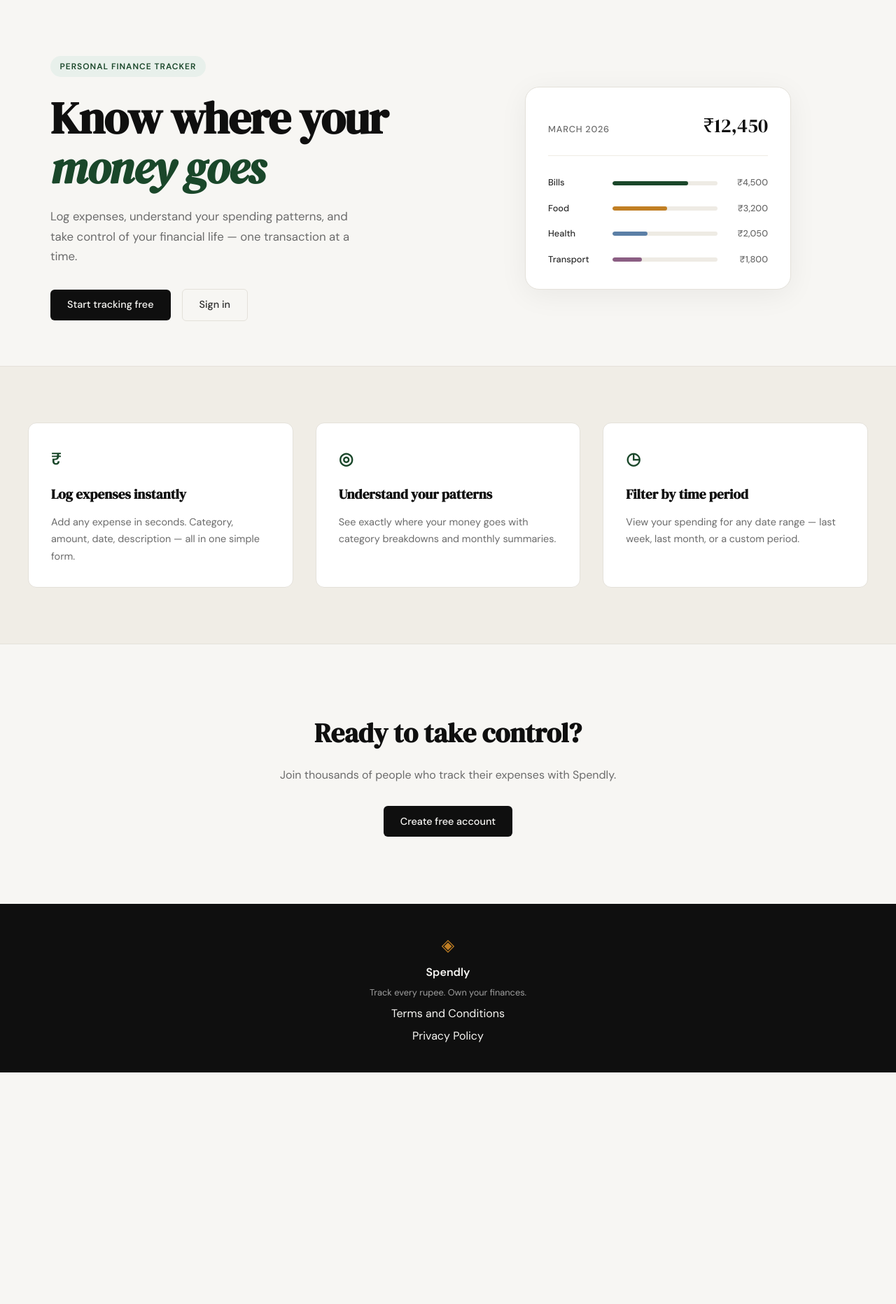
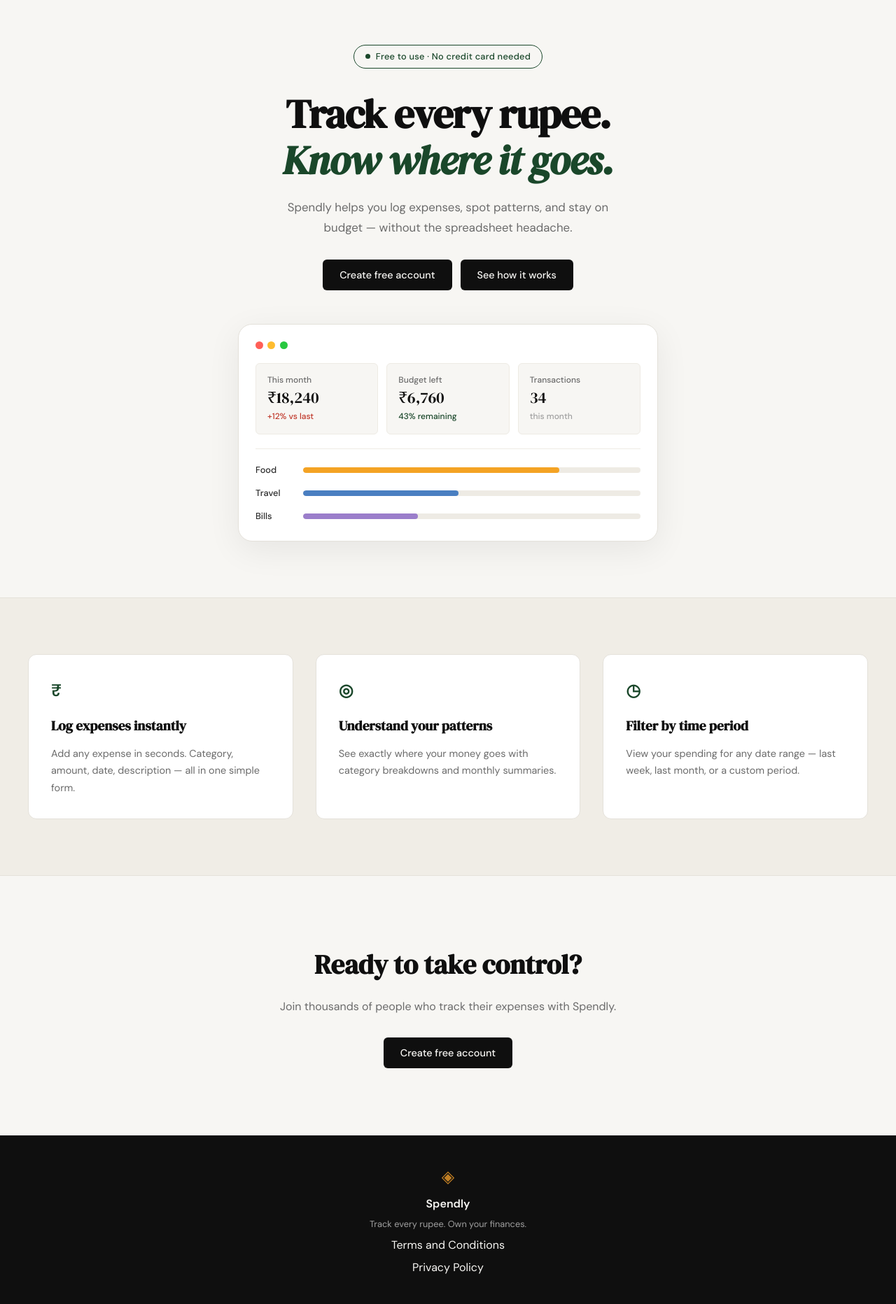
Before and after one commit to Dimpalchitte/Spendly, a Flask app: page / in a window 1280 px wide. Shown: the part 61-1925 px from the top of the page at 70% size. Before the commit the page ends 1594 px from the top, so only its background shows below. Run offline with Flask 3, Linux system fonts and the light colour scheme.

Commit message:
landing: redesign hero section to match mockup

```diff
--- /dev/null
+++ b/static/css/landing.css
@@ -0,0 +1,192 @@
+/* ------------------------------------------------------------------ */
+/* Hero overrides — centered single-column layout                      */
+/* ------------------------------------------------------------------ */
+
+.hero {
+    display: block;
+    padding: 4rem 2rem 5rem;
+    text-align: center;
+}
+
+.hero-center {
+    max-width: 640px;
+    margin: 0 auto;
+}
+
+/* Badge */
+.hero-badge {
+    display: inline-flex;
+    align-items: center;
+    gap: 0.5rem;
+    background: transparent;
+    border: 1.5px solid var(--accent);
+    color: var(--accent);
+    font-size: 0.8rem;
+    font-weight: 500;
+    letter-spacing: 0.02em;
+    padding: 0.35rem 1rem;
+    border-radius: 999px;
+    margin-bottom: 2rem;
+    text-transform: none;
+}
+
+.hero-badge-dot {
+    width: 7px;
+    height: 7px;
+    border-radius: 50%;
+    background: var(--accent);
+    flex-shrink: 0;
+}
+
+/* Title */
+.hero-title {
+    font-family: var(--font-display);
+    font-size: clamp(2.4rem, 5.5vw, 3.6rem);
+    line-height: 1.15;
+    letter-spacing: -0.02em;
+    color: var(--ink);
+    margin-bottom: 1.25rem;
+}
+
+.hero-title-accent {
+    color: var(--accent);
+    font-style: italic;
+}
+
+/* Subtitle */
+.hero-subtitle {
+    font-size: 1.05rem;
+    color: var(--ink-muted);
+    line-height: 1.7;
+    max-width: 480px;
+    margin: 0 auto 2rem;
+}
+
+/* Buttons */
+.hero-actions {
+    display: flex;
+    gap: 0.75rem;
+    justify-content: center;
+    margin-bottom: 3rem;
+}
+
+/* Dashboard mock card */
+.hero-dashboard {
+    background: var(--paper-card);
+    border: 1px solid var(--border);
+    border-radius: var(--radius-lg);
+    padding: 1.5rem;
+    box-shadow: 0 12px 48px rgba(0, 0, 0, 0.07);
+    text-align: left;
+    max-width: 600px;
+    margin: 0 auto;
+}
+
+/* Window chrome dots */
+.dash-chrome {
+    display: flex;
+    gap: 0.4rem;
+    margin-bottom: 1.25rem;
+}
+
+.dash-dot {
+    width: 11px;
+    height: 11px;
+    border-radius: 50%;
+}
+
+.dash-dot-red    { background: #ff5f57; }
+.dash-dot-yellow { background: #febc2e; }
+.dash-dot-green  { background: #28c840; }
+
+/* Stat tiles */
+.dash-stats {
+    display: grid;
+    grid-template-columns: repeat(3, 1fr);
+    gap: 0.75rem;
+    margin-bottom: 1.25rem;
+}
+
+.dash-stat {
+    background: var(--paper);
+    border: 1px solid var(--border-soft);
+    border-radius: var(--radius-sm);
+    padding: 0.875rem 1rem;
+    display: flex;
+    flex-direction: column;
+    gap: 0.2rem;
+}
+
+.dash-stat-label {
+    font-size: 0.75rem;
+    color: var(--ink-muted);
+    font-weight: 500;
+}
+
+.dash-stat-value {
+    font-family: var(--font-display);
+    font-size: 1.4rem;
+    color: var(--ink);
+    line-height: 1.2;
+}
+
+.dash-stat-sub {
+    font-size: 0.75rem;
+    color: var(--ink-faint);
+    font-weight: 500;
+}
+
+.dash-sub-danger  { color: var(--danger); }
+.dash-sub-success { color: var(--accent); }
+
+/* Divider */
+.dash-divider {
+    border: none;
+    border-top: 1px solid var(--border-soft);
+    margin-bottom: 1.25rem;
+}
+
+/* Bars */
+.dash-bars {
+    display: flex;
+    flex-direction: column;
+    gap: 0.8rem;
+}
+
+.dash-bar-row {
+    display: grid;
+    grid-template-columns: 56px 1fr;
+    align-items: center;
+    gap: 0.75rem;
+}
+
+.dash-cat {
+    font-size: 0.8rem;
+    font-weight: 500;
+    color: var(--ink-soft);
+}
+
+.dash-bar-track {
+    height: 8px;
+    background: var(--border-soft);
+    border-radius: 999px;
+    overflow: hidden;
+}
+
+.dash-bar {
+    height: 100%;
+    border-radius: 999px;
+}
+
+.dash-bar-orange { background: #f4a324; }
+.dash-bar-blue   { background: #4a7fc1; }
+.dash-bar-purple { background: #9b7ecb; }
+
+/* ------------------------------------------------------------------ */
+/* Responsive                                                          */
+/* ------------------------------------------------------------------ */
+
+@media (max-width: 600px) {
+    .hero-actions { flex-direction: column; align-items: center; }
+    .dash-stats   { grid-template-columns: 1fr; }
+}
--- a/templates/landing.html
+++ b/templates/landing.html
@@ -2,62 +2,84 @@
 
 {% block title %}Spendly — Track Every Rupee{% endblock %}
 
+{% block head %}
+<link rel="stylesheet" href="{{ url_for('static', filename='css/landing.css') }}">
+{% endblock %}
+
 {% block content %}
 
 <section class="hero">
-    <div class="hero-inner">
-        <div class="hero-badge">Personal Finance Tracker</div>
+    <div class="hero-center">
+
+        <div class="hero-badge">
+            <span class="hero-badge-dot"></span>
+            Free to use &middot; No credit card needed
+        </div>
+
         <h1 class="hero-title">
-            Know where your<br>
-            <em>money goes</em>
+            Track every rupee.<br>
+            <span class="hero-title-accent">Know where it goes.</span>
         </h1>
+
         <p class="hero-subtitle">
-            Log expenses, understand your spending patterns,
-            and take control of your financial life —
-            one transaction at a time.
+            Spendly helps you log expenses, spot patterns, and stay
+            on budget — without the spreadsheet headache.
         </p>
+
         <div class="hero-actions">
-            <a href="{{ url_for('register') }}" class="btn-primary">Start tracking free</a>
-            <a href="{{ url_for('login') }}" class="btn-ghost">Sign in</a>
+            <a href="{{ url_for('register') }}" class="btn-primary">Create free account</a>
+            <a href="#" class="btn-primary">See how it works</a>
         </div>
-    </div>
-    <div class="hero-visual">
-        <div class="mock-card">
-            <div class="mock-card-header">
-                <span class="mock-label">March 2026</span>
-                <span class="mock-total">₹12,450</span>
+
+        <div class="hero-dashboard">
+            <div class="dash-chrome">
+                <span class="dash-dot dash-dot-red"></span>
+                <span class="dash-dot dash-dot-yellow"></span>
+                <span class="dash-dot dash-dot-green"></span>
             </div>
-            <div class="mock-bars">
-                <div class="mock-bar-row">
-                    <span class="mock-cat">Bills</span>
-                    <div class="mock-bar-track">
-                        <div class="mock-bar" style="width: 72%"></div>
+
+            <div class="dash-stats">
+                <div class="dash-stat">
+                    <span class="dash-stat-label">This month</span>
+                    <span class="dash-stat-value">₹18,240</span>
+                    <span class="dash-stat-sub dash-sub-danger">+12% vs last</span>
+                </div>
+                <div class="dash-stat">
+                    <span class="dash-stat-label">Budget left</span>
+                    <span class="dash-stat-value">₹6,760</span>
+                    <span class="dash-stat-sub dash-sub-success">43% remaining</span>
+                </div>
+                <div class="dash-stat">
+                    <span class="dash-stat-label">Transactions</span>
+                    <span class="dash-stat-value">34</span>
+                    <span class="dash-stat-sub">this month</span>
+                </div>
+            </div>
+
+            <div class="dash-divider"></div>
+
+            <div class="dash-bars">
+                <div class="dash-bar-row">
+                    <span class="dash-cat">Food</span>
+                    <div class="dash-bar-track">
+                        <div class="dash-bar dash-bar-orange" style="width: 76%"></div>
                     </div>
-                    <span class="mock-amt">₹4,500</span>
                 </div>
-                <div class="mock-bar-row">
-                    <span class="mock-cat">Food</span>
-                    <div class="mock-bar-track">
-                        <div class="mock-bar mock-bar-2" style="width: 52%"></div>
+                <div class="dash-bar-row">
+                    <span class="dash-cat">Travel</span>
+                    <div class="dash-bar-track">
+                        <div class="dash-bar dash-bar-blue" style="width: 46%"></div>
                     </div>
-                    <span class="mock-amt">₹3,200</span>
                 </div>
-                <div class="mock-bar-row">
-                    <span class="mock-cat">Health</span>
-                    <div class="mock-bar-track">
-                        <div class="mock-bar mock-bar-3" style="width: 33%"></div>
+                <div class="dash-bar-row">
+                    <span class="dash-cat">Bills</span>
+                    <div class="dash-bar-track">
+                        <div class="dash-bar dash-bar-purple" style="width: 34%"></div>
                     </div>
-                    <span class="mock-amt">₹2,050</span>
-                </div>
-                <div class="mock-bar-row">
-                    <span class="mock-cat">Transport</span>
-                    <div class="mock-bar-track">
-                        <div class="mock-bar mock-bar-4" style="width: 28%"></div>
-                    </div>
-                    <span class="mock-amt">₹1,800</span>
                 </div>
             </div>
         </div>
+
     </div>
 </section>
 
```
